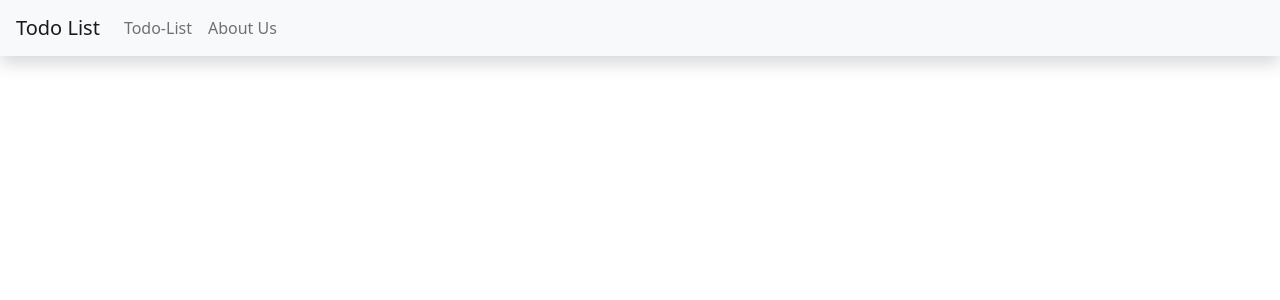
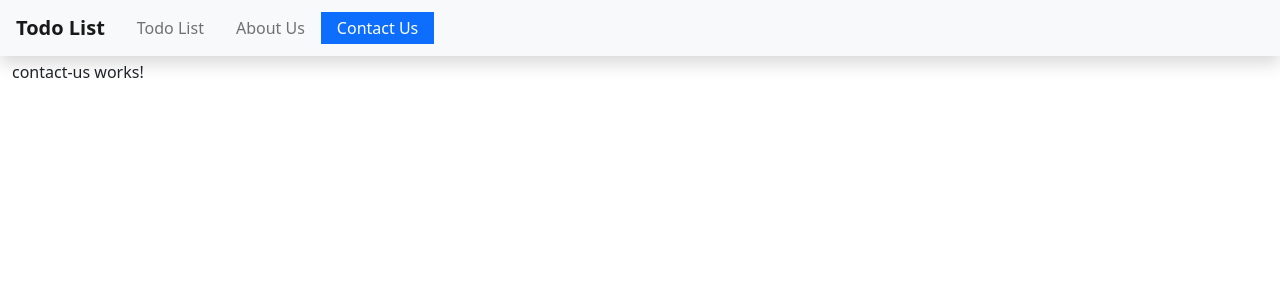
Before and after one commit to vamseeuxd/shopping-cart-angular, an Angular app: page /contact-us in a window 1280 px wide. Before the commit this address led to /. Shown: the top 300 px of the page. Built offline with nearby package versions, Linux system fonts and the light colour scheme.

Commit message:
New menu item added

```diff
--- a/angular.json
+++ b/angular.json
@@ -1,5 +1,8 @@
 {
   "$schema": "./node_modules/@angular/cli/lib/config/schema.json",
+  "cli": {
+    "analytics": false
+  },
   "version": 1,
   "newProjectRoot": "projects",
   "projects": {
--- a/src/app/app-routing.module.ts
+++ b/src/app/app-routing.module.ts
@@ -2,10 +2,12 @@ import { AboutUsComponent } from './pages/about-us/about-us.component';
 import { TodoListComponent } from './pages/todo-list/todo-list.component';
 import { NgModule } from '@angular/core';
 import { RouterModule, Routes } from '@angular/router';
+import { ContactUsComponent } from './pages/contact-us/contact-us.component';
 
 const routes: Routes = [
   { path: 'page-1', component: TodoListComponent },
   { path: 'about-us', component: AboutUsComponent },
+  { path: 'contact-us', component: ContactUsComponent },
 ];
 
 @NgModule({
--- a/src/app/app.module.ts
+++ b/src/app/app.module.ts
@@ -14,6 +14,7 @@ import { FormsModule } from '@angular/forms';
 import { TodoListComponent } from './pages/todo-list/todo-list.component';
 import { TodoListHeaderComponent } from './pages/todo-list/todo-list-header/todo-list-header.component';
 import { AboutUsComponent } from './pages/about-us/about-us.component';
+import { ContactUsComponent } from './pages/contact-us/contact-us.component';
 @NgModule({
   declarations: [
     AppComponent,
@@ -22,7 +23,8 @@ import { AboutUsComponent } from './pages/about-us/about-us.component';
     LayoutComponent,
     TodoListComponent,
     TodoListHeaderComponent,
-    AboutUsComponent
+    AboutUsComponent,
+    ContactUsComponent
   ],
   imports: [
     BrowserAnimationsModule,
--- a/src/app/layout/header/header.component.html
+++ b/src/app/layout/header/header.component.html
@@ -1,6 +1,8 @@
-<nav class="navbar navbar-expand-lg shadow navbar-light bg-light fixed-top">
+<!-- STATIC MENU -->
+<!-- <nav class="navbar navbar-expand-lg shadow navbar-light bg-light fixed-top">
   <a class="navbar-brand ms-3">{{appTitle}}</a>
-  <button class="navbar-toggler" type="button" data-toggle="collapse" data-target="#navbarNav" aria-controls="navbarNav" aria-expanded="false" aria-label="Toggle navigation">
+  <button class="navbar-toggler" type="button" data-toggle="collapse" data-target="#navbarNav" aria-controls="navbarNav"
+    aria-expanded="false" aria-label="Toggle navigation">
     <span class="navbar-toggler-icon"></span>
   </button>
   <div class="collapse navbar-collapse" id="navbarNav">
@@ -11,6 +13,25 @@
       <li class="nav-item">
         <a class="nav-link" routerLinkActive="text-danger fw-bold" routerLink="about-us">About Us</a>
       </li>
+      <li class="nav-item">
+        <a class="nav-link" routerLink="contact-us" routerLinkActive="text-danger fw-bold">Contact Us</a>
+      </li>
+    </ul>
+  </div>
+</nav> -->
+
+<!-- DYNAMIC MENU -->
+<nav class="navbar navbar-expand-lg shadow navbar-light bg-light fixed-top">
+  <a class="navbar-brand ms-3 fw-bold">{{appTitle}}</a>
+  <button class="navbar-toggler" type="button" data-toggle="collapse" data-target="#navbarNav" aria-controls="navbarNav"
+    aria-expanded="false" aria-label="Toggle navigation">
+    <span class="navbar-toggler-icon"></span>
+  </button>
+  <div class="collapse navbar-collapse" id="navbarNav">
+    <ul class="navbar-nav">
+      <li class="nav-item" *ngFor = "let menu of menuItems">
+        <a class="nav-link p-1 ps-3 pe-3" routerLink="{{menu.link}}" routerLinkActive="bg-primary text-white">{{menu.item}}</a>
+      </li>
     </ul>
   </div>
 </nav>
--- a/src/app/layout/header/header.component.ts
+++ b/src/app/layout/header/header.component.ts
@@ -7,4 +7,9 @@ import { Component, EventEmitter, Input, Output } from '@angular/core';
 })
 export class HeaderComponent {
   @Input() appTitle = '';
+  menuItems = [
+    { item: 'Todo List', link: 'page-1' },
+    { item: 'About Us', link: 'about-us' },
+    { item: 'Contact Us', link: 'contact-us' },
+  ];
 }
--- /dev/null
+++ b/src/app/pages/contact-us/contact-us.component.html
@@ -0,0 +1 @@
+<p>contact-us works!</p>
--- /dev/null
+++ b/src/app/pages/contact-us/contact-us.component.ts
@@ -0,0 +1,15 @@
+import { Component, OnInit } from '@angular/core';
+
+@Component({
+  selector: 'app-contact-us',
+  templateUrl: './contact-us.component.html',
+  styleUrls: ['./contact-us.component.scss']
+})
+export class ContactUsComponent implements OnInit {
+
+  constructor() { }
+
+  ngOnInit(): void {
+  }
+
+}
```
Also changed, not shown: src/app/pages/contact-us/contact-us.component.scss (added), 1 other file (tests, documents, lock files or other folders).
